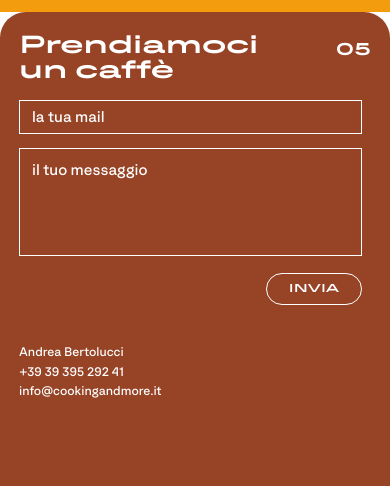
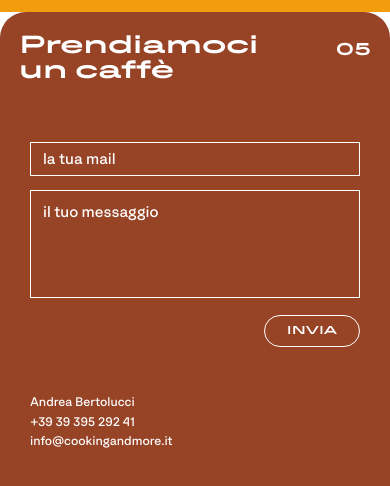
Before and after one commit to giuliaamt/cooking-and-more, a website built with Vite: page index.html in a window 390 px wide. Shown: the part 2990-3476 px from the top of the page. Built offline with nearby package versions, Linux system fonts and the light colour scheme.

Commit message:
Tune mobile contact card layout

```diff
--- a/src/styles.css
+++ b/src/styles.css
@@ -1089,7 +1089,7 @@ button {
     }
 
     .contact {
-        --mobile-folder-top: calc(var(--mobile-folder-step) * 3);
+        --mobile-folder-top: calc((var(--mobile-folder-step) * 3) + clamp(44px, 12vw, 64px));
         top: var(--mobile-folder-top);
         z-index: 4;
     }
@@ -1193,8 +1193,10 @@ button {
     .contact-details {
         display: grid;
         width: 100%;
-        max-width: 343px;
-        margin-top: clamp(12px, 2.5svh, 18px);
+        max-width: 330px;
+        margin-top: clamp(18px, 3svh, 26px);
+        margin-right: auto;
+        margin-left: auto;
         padding-left: 0;
         font-size: 13px;
         line-height: 15.5px;
@@ -1204,8 +1206,10 @@ button {
         position: relative;
         display: grid;
         width: 100%;
-        max-width: 343px;
-        margin-top: clamp(14px, 2svh, 18px);
+        max-width: 330px;
+        margin-right: auto;
+        margin-left: auto;
+        margin-top: clamp(48px, 7svh, 64px);
         gap: clamp(10px, 1.6svh, 14px);
     }
 
@@ -1269,7 +1273,7 @@ button {
     }
 
     .contact {
-        --mobile-folder-top: calc(var(--mobile-folder-step) * 3);
+        --mobile-folder-top: calc((var(--mobile-folder-step) * 3) + 44px);
         min-height: 550px;
         padding-bottom: 28px;
     }
@@ -1280,7 +1284,7 @@ button {
     }
 
     .contact-form {
-        margin-top: 14px;
+        margin-top: 40px;
         gap: 10px;
     }
 
```
